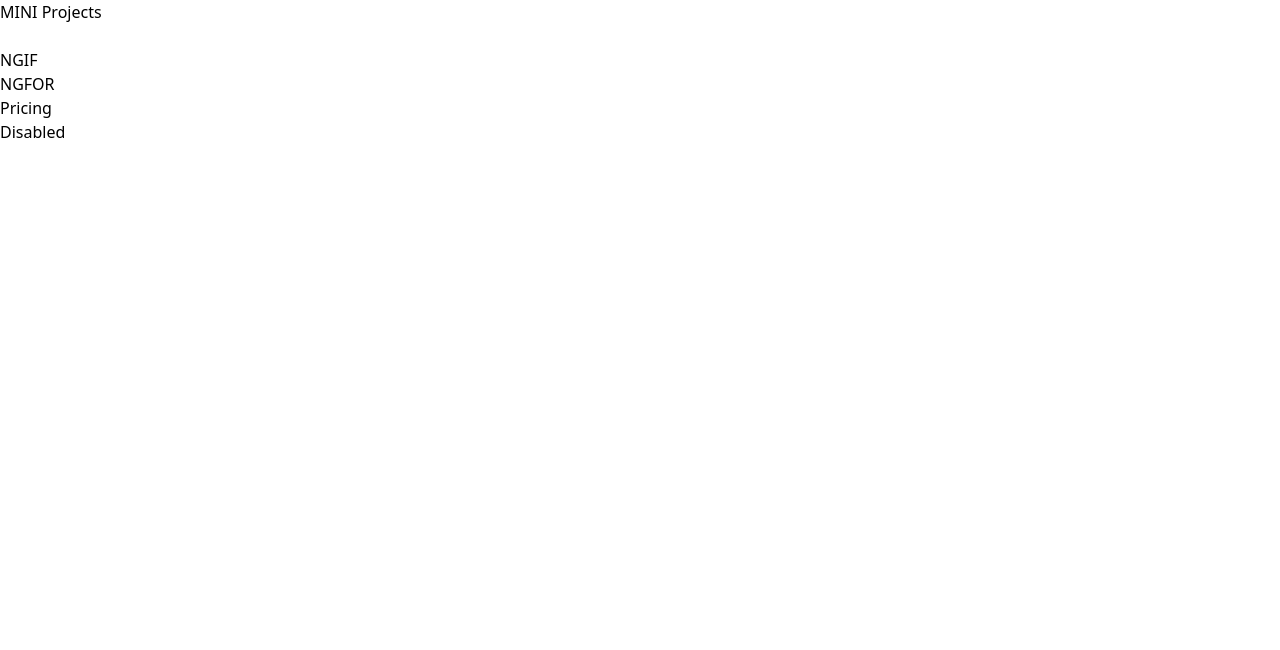
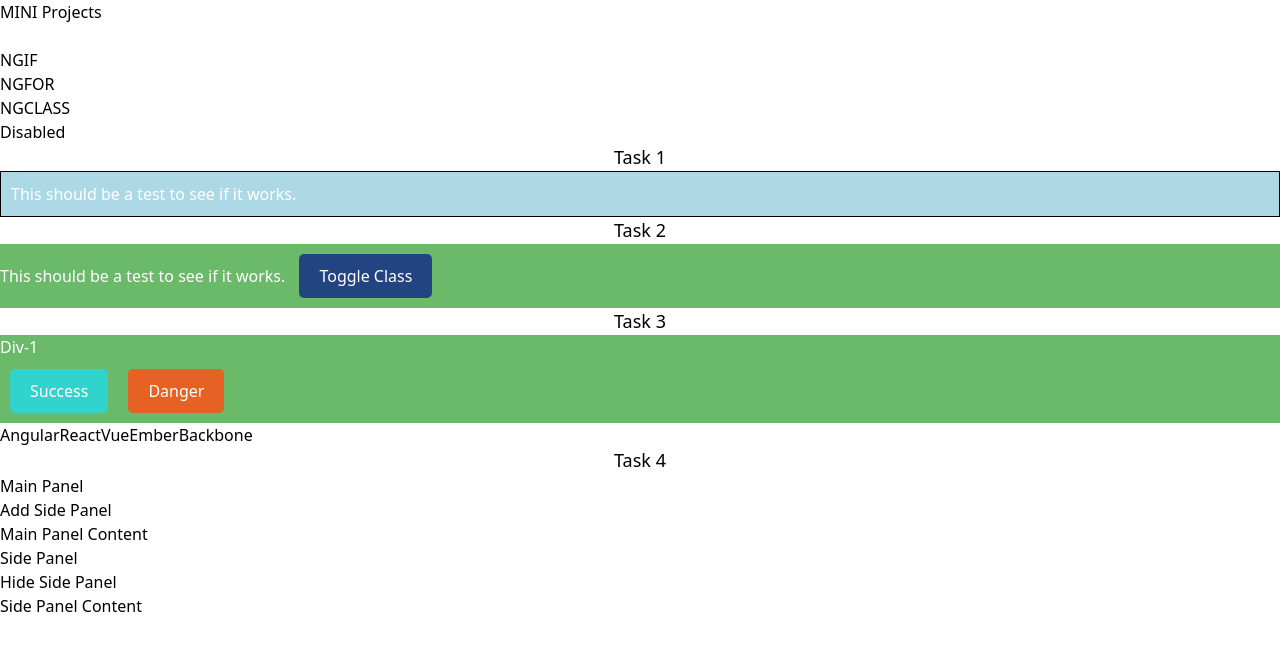
Before and after one commit to nhumayun2/Mini-Projects-Angular, an Angular app in the folder miniProject/: page /ng-class in a window 1280 px wide. Before the commit this address led to /. Shown: the top 650 px of the page. Built offline with nearby package versions, Linux system fonts and the light colour scheme.

Commit message:
ngClass 3 tasks completed

```diff
--- a/miniProject/src/app/app.component.html
+++ b/miniProject/src/app/app.component.html
@@ -68,10 +68,11 @@
           class="mb-4 ps-2 lg:mb-0 lg:pe-1 lg:ps-0"
           data-twe-nav-item-ref>
           <a
+            routerLink="/ng-class"
             class="p-0 text-black/60 transition duration-200 hover:text-black/80 hover:ease-in-out focus:text-black/80 active:text-black/80 motion-reduce:transition-none dark:text-white/60 dark:hover:text-white/80 dark:focus:text-white/80 dark:active:text-white/80 lg:px-2"
             href="#"
             data-twe-nav-link-ref
-            >Pricing</a
+            >NGCLASS</a
           >
         </div>
         <!-- Disabled link -->
--- a/miniProject/src/app/app.routes.ts
+++ b/miniProject/src/app/app.routes.ts
@@ -1,9 +1,11 @@
 import { Routes } from '@angular/router';
 import { NgIfComponent } from './ng-if/ng-if.component';
 import { NgForComponent } from './ng-for/ng-for.component';
+import { NgClassComponent } from './ng-class/ng-class.component';
 
 export const routes: Routes = [
     {path: '', component: NgIfComponent},
     {path: 'ng-if', component: NgIfComponent},
-    {path: 'ng-for', component: NgForComponent}
+    {path: 'ng-for', component: NgForComponent},
+    {path: 'ng-class', component: NgClassComponent}
 ];
--- /dev/null
+++ b/miniProject/src/app/ng-class/ng-class.component.css
@@ -0,0 +1,104 @@
+.my-class{
+    background-color: lightblue;
+    padding: 10px;
+    border: 1px solid black;
+    color: rgb(255, 255, 255);
+}
+
+
+.heading{
+    text-align: center;
+    font-size: large;
+    margin: 0;
+    padding: 0;
+}
+
+.bg-success{
+    background-color: rgb(106, 186, 106);
+    color: white;
+}
+
+.bg-danger{
+    background-color: rgb(186, 106, 106);
+    color: white;
+}
+
+
+.buttonStyle{
+    background-color: rgb(34, 69, 130);
+    color: white;
+    padding: 10px 20px;
+    border: none;
+    cursor: pointer;
+    margin: 10px;
+    border-radius: 5px;
+    transition: background-color 0.3s ease, transform 0.3s ease;
+}
+
+.buttonStyle:hover {
+    background-color: rgb(24, 49, 90);
+    transform: scale(1.05);
+}
+
+.buttonStyle:active {
+    background-color: rgb(14, 29, 50);
+    transform: scale(0.95);
+}
+
+.buttonStyle-success{
+    background-color: rgb(49, 212, 204);
+    color: white;
+    padding: 10px 20px;
+    border: none;
+    cursor: pointer;
+    margin: 10px;
+    border-radius: 5px;
+    transition: background-color 0.3s ease, transform 0.3s ease;
+}
+
+.buttonStyle-success:hover {
+    background-color: rgb(28, 92, 195);
+    transform: scale(1.05);
+}
+
+.buttonStyle-success:active {
+    background-color: rgb(20, 69, 83);
+    transform: scale(0.95);
+}
+
+.buttonStyle-danger{
+    background-color: rgb(229, 97, 36);
+    color: white;
+    padding: 10px 20px;
+    border: none;
+    cursor: pointer;
+    margin: 10px;
+    border-radius: 5px;
+    transition: background-color 0.3s ease, transform 0.3s ease;
+}
+
+.buttonStyle-danger:hover {
+    background-color: rgb(192, 94, 49);
+    transform: scale(1.05);
+}
+
+.buttonStyle-danger:active {
+    background-color: rgb(73, 28, 3);
+    transform: scale(0.95);
+}
+
+.div-success{
+    background-color: seagreen;
+    color: white;
+    transition: background-color 0.3s ease, transform 0.3s ease;
+}
+
+.div-danger{
+    background-color: rgb(255, 19, 6);
+    color: white;
+    transition: background-color 0.3s ease, transform 0.3s ease;
+}
+
+.addSidePanel{
+
+}
--- /dev/null
+++ b/miniProject/src/app/ng-class/ng-class.component.html
@@ -0,0 +1,57 @@
+<div class="container mx-auto p-4 grid grid-cols-1 sm:grid-cols-2 lg:grid-cols-3 gap-4">
+    <!--task 1-->
+    <div class="p-6 bg-white shadow-lg rounded-lg border border-gray-300 overflow-auto max-h-[500px] transition-transform transform hover:scale-105">
+        <h1 [class]="headingClass" class="text-2xl font-bold mb-4">Task 1</h1>
+        <div [class]="divClass" class="text-gray-700">
+            This should be a test to see if it works.
+        </div>
+    </div>
+
+    <!--task 2-->
+    <div class="p-6 bg-white shadow-lg rounded-lg border border-gray-300 overflow-auto max-h-[500px] transition-transform transform hover:scale-105">
+        <h1 [class]="headingClass" class="text-2xl font-bold mb-4">Task 2</h1>
+        <div [class]="task2" class="text-gray-700">
+            This should be a test to see if it works.
+            <button [class]="btnStyle" (click)="toggleClass()">Toggle Class</button>
+        </div>
+    </div>
+
+
+    <!--task 3-->
+    <!--on success btn click add bg-success class & on danger add bg-danger
+        add button with some languages -on click of language make it selected-->
+    <div class="p-6 bg-white shadow-lg rounded-lg border border-gray-300 overflow-auto max-h-[500px] transition-transform transform hover:scale-105">
+        <h1 [class]="headingClass" class="text-2xl font-bold mb-4">Task 3</h1>
+        <div [class]="task2" class="text-gray-700">
+            <div [class]="divStyle">Div-1</div>
+            <button  [class]="btnSuccess" (click)="clickEventTskthree('success')">Success</button>
+            <button  [class]="btnDanger" (click)="clickEventTskthree('danger')">Danger</button>
+        </div>
+        <button *ngFor="let language of languages; let i = index" (click)="clickTrigger(i)"  [class.buttonStyle]="currentBtn===i">{{language}}</button>
+    </div>
+
+
+    <!--task 4-->
+
+    <div class="p-6 bg-white shadow-lg rounded-lg border border-gray-300 overflow-auto max-h-[500px] transition-transform transform hover:scale-105">
+        <h1 [class]="headingClass" class="text-2xl font-bold mb-4 rounded-lg bg-blue-500 text-white p-2">Task 4</h1>
+        <div class="text-gray-700 bg-gray-100 p-4 rounded-lg shadow-inner">
+            <h2 class="text-xl font-semibold mb-2">Main Panel</h2>
+            <button (click)="addSidePanel()" class="bg-blue-500 text-white px-4 py-2 rounded-lg hover:bg-blue-600 transition">Add Side Panel</button>
+            <div class="content p-4 mt-4 bg-white rounded-lg shadow">
+                Main Panel Content
+            </div>
+        </div>
+        <!--side-->
+        <div class="text-gray-700 mt-4 bg-gray-100 p-4 rounded-lg shadow-inner disp">
+            <h2 class="text-xl font-semibold mb-2">Side Panel</h2>
+            <button class="bg-red-500 text-white px-4 py-2 rounded-lg hover:bg-red-600 transition">Hide Side Panel</button>
+            <div class="content p-4 mt-4 bg-white rounded-lg shadow">
+                Side Panel Content
+            </div>
+        </div>
+    </div>
+
+
+
+</div>
--- /dev/null
+++ b/miniProject/src/app/ng-class/ng-class.component.ts
@@ -0,0 +1,59 @@
+import { Component, OnInit } from '@angular/core';
+import { CommonModule } from '@angular/common';
+
+@Component({
+  selector: 'app-ng-class',
+  standalone: true,
+  imports: [CommonModule],
+  templateUrl: './ng-class.component.html',
+  styleUrl: './ng-class.component.css'
+})
+export class NgClassComponent implements OnInit {
+
+  //for all the tasks title
+  headingClass: string = 'heading';
+  btnStyle: string = 'buttonStyle';
+  btnSuccess: string = 'buttonStyle-success';
+  btnDanger: string = 'buttonStyle-danger';
+
+  //for task 1
+  divClass: string = '';
+
+  //for task 2
+  task2: string = 'bg-success';
+
+  //for task 3
+  divStyle: string = 'div-';
+  languages: string[] = ['Angular', 'React', 'Vue', 'Ember', 'Backbone'];
+  currentBtn: number | null = null;
+
+
+
+    ngOnInit(): void {
+      this.divClass = 'my-class';
+      this.btnStyle;
+      this.btnSuccess;
+      this.btnDanger;
+    }
+
+    //task 2
+    toggleClass(){
+      this.task2 = this.task2 === 'bg-success' ? 'bg-danger' : 'bg-success';
+      console.log('toggle class');
+    }
+
+    //task 3
+    clickEventTskthree(condition: string){
+      this.divStyle = 'div-';
+      this.divStyle = this.divStyle+condition;
+      console.log(this.divStyle);
+    }
+
+    clickTrigger(val: number){
+      this.currentBtn = val;
+    }
+
+    addSidePanel(){
+
+    }
+}
--- a/miniProject/src/app/ng-for/ng-for.component.ts
+++ b/miniProject/src/app/ng-for/ng-for.component.ts
@@ -26,29 +26,26 @@ export class NgForComponent {
     {pageUrl:'https://voidchetan.github.io/voidchetan/angular/forms.html', linkTest: 'Forms' },
   ]
   //task6
-  city: any[] = [
-    {cityId: 1, cityName: 'Dhaka'},
-    {cityId: 2, cityName: 'Chittagong'},
-    {cityId: 3, cityName: 'Sylhet'},
-    {cityId: 4, cityName: 'Rajshahi'},
-    {cityId: 5, cityName: 'Khulna'},
-    {cityId: 6, cityName: 'Barishal'},
-    {cityId: 7, cityName: 'Rangpur'},
-    {cityId: 8, cityName: 'Mymensingh'}
-  ];
-
-  station: any[] = [
-    {stationId: 1, stationName: 'Kamalapur'},
-    {stationId: 2, stationName: 'Chittagong'},
-    {stationId: 3, stationName: 'Sylhet'},
-    {stationId: 4, stationName: 'Rajshahi'},
-    {stationId: 5, stationName: 'Khulna'},
-    {stationId: 6, stationName: 'Barishal'},
-    {stationId: 7, stationName: 'Rangpur'},
-    {stationId: 8, stationName: 'Mymensingh'}
+  company: any[] = [
+    {id: 1, name: 'Nvdia'},
+    {id: 2, name: 'Intel'},
+    {id: 3, name: 'AMD'},
+    {id: 4, name: 'Qualcomm'},
   ]
 
-  sixthTaskPrint: number = 0;
+  product: any[] = [
+    {id: 1, name: 'RTX 3090', companyId: 1},
+    {id: 2, name: 'RTX 3080', companyId: 1},
+    {id: 3, name: 'Intel i9', companyId: 2},
+    {id: 4, name: 'Intel i7', companyId: 2},
+    {id: 5, name: 'Ryzen 9', companyId: 3},
+    {id: 6, name: 'Ryzen 7', companyId: 3},
+    {id: 7, name: 'Snapdragon 888', companyId: 4},
+    {id: 8, name: 'Snapdragon 865', companyId: 4}
+  ]
+
+  //this is bad approach to do this task??
+  sixthTaskPrint: number|null = null;
 
   //first task
   addCityNames(){
@@ -85,9 +82,16 @@ export class NgForComponent {
   //Fifth task didnt need any logics
 
   //Sixth task
-  sixthTask(val: number){
-    this.sixthTaskPrint = val;
-    console.log("Selected city id is: " + val);
+  sixthTask(event: any){
+    this.sixthTaskPrint = event.target.value;
+    console.log(this.sixthTaskPrint);
   }
 
+  testValue: any;
+  //test function
+  /*testFunction(event: any){
+    this.testValue = event.target.value;
+    console.log(this.testValue);
+  }*/
+
 }
```
Also changed, not shown: miniProject/src/app/ng-for/ng-for.component.html (+14 -14 lines), 1 other file (tests, documents, lock files or other folders).
